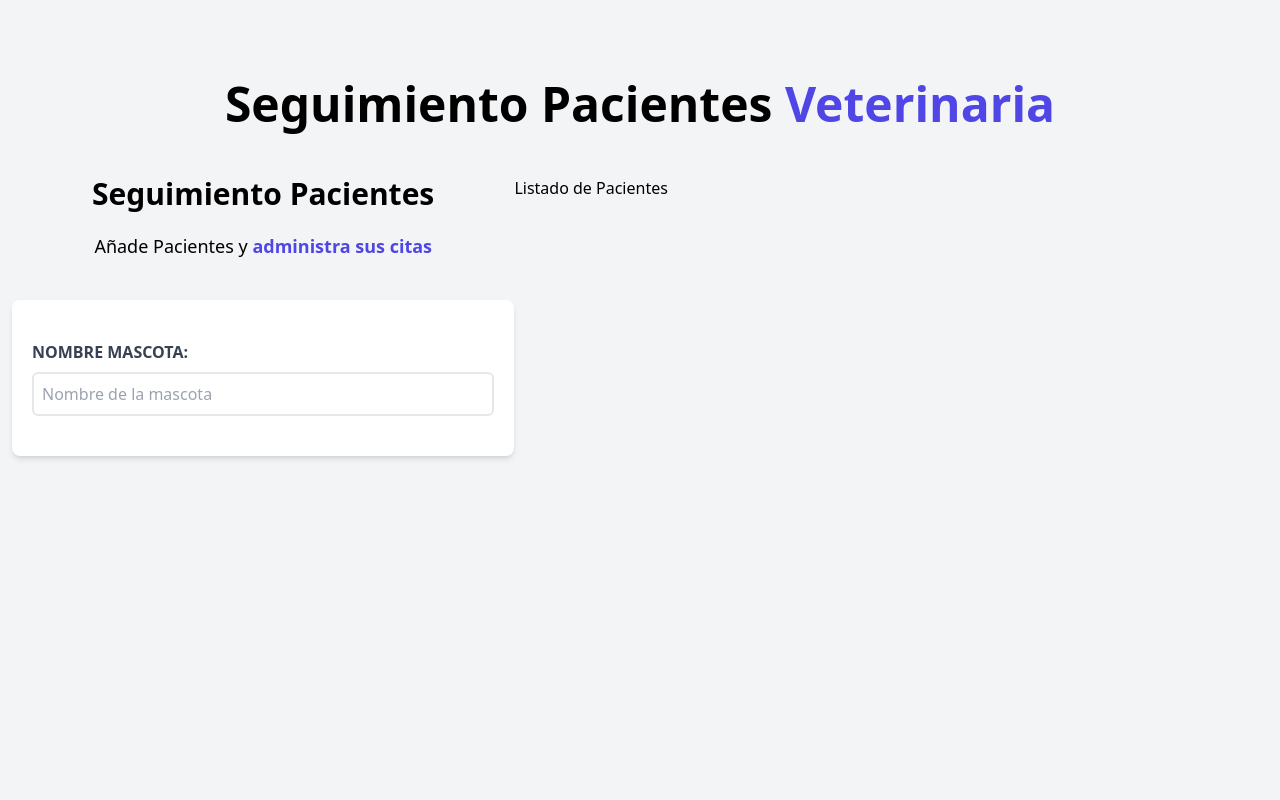
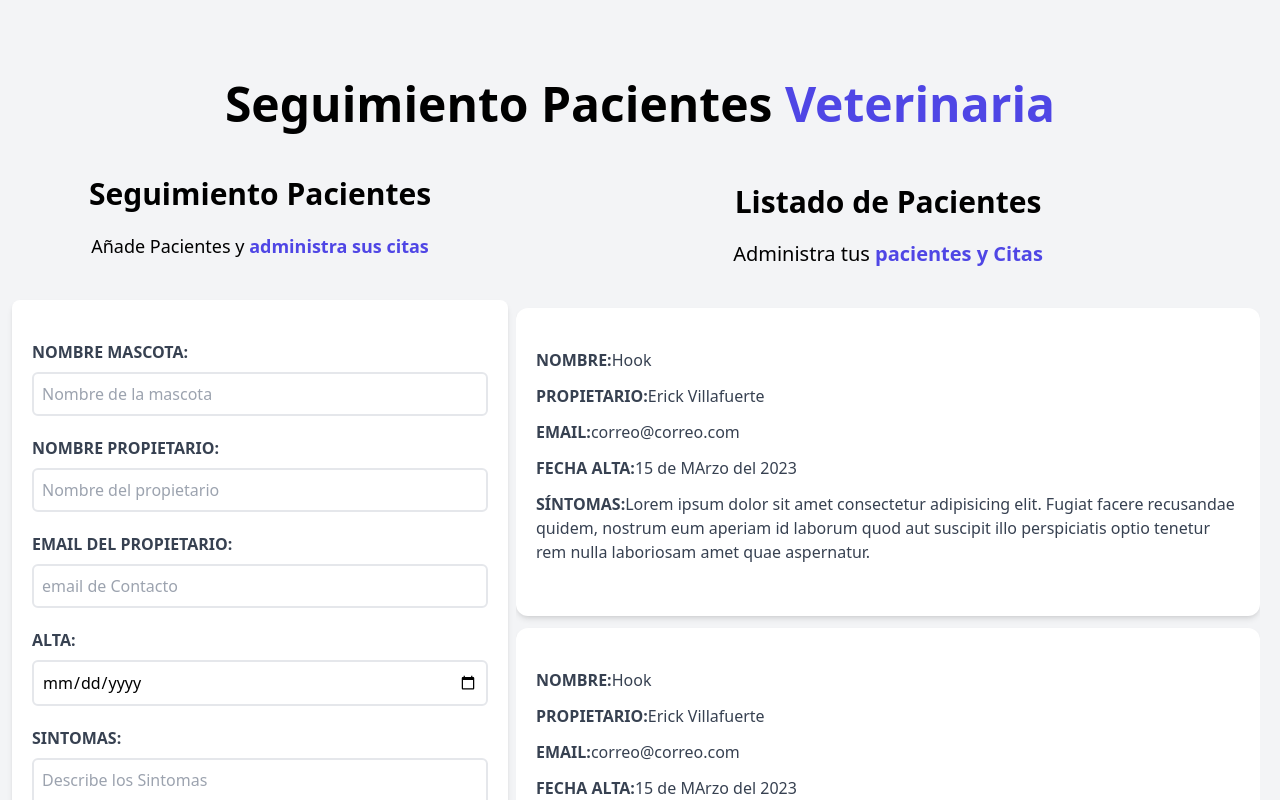
Before and after one commit to slizer98/citas-react, a React (Vite) app: page / in a window 1280 px wide. Shown: the top 800 px of the page. Built offline with nearby package versions, Linux system fonts and the light colour scheme.

Commit message:
separando cliente del componente formulario

```diff
--- a/src/components/Formulario.jsx
+++ b/src/components/Formulario.jsx
@@ -1,5 +1,7 @@
+import { useState, useEffect } from 'react';
 
 const Formulario = () => {
+
   return (
     <div className="md:w-1/2 lg:w-2/5">
      <h2 className="font-black text-3xl text-center">Seguimiento Pacientes</h2>
@@ -8,7 +10,7 @@ const Formulario = () => {
       <span className="text-indigo-600 font-bold">administra sus citas</span>
      </p>
      <form className="bg-white shadow-md rounded-lg py-10 px-5">
-      <div>
+      <div className="mb-5">
         <label htmlFor="mascota" className="block text-gray-700 uppercase font-bold">Nombre Mascota:</label>
         <input
           id="mascota"
@@ -17,6 +19,46 @@ const Formulario = () => {
           className="border-2 w-full p-2 mt-2 placeholder-gray-400 rounded-md"
         />
       </div>
+      <div className="mb-5">
+        <label htmlFor="propietiario" className="block text-gray-700 uppercase font-bold">Nombre Propietario:</label>
+        <input
+          id="propietario"
+          type="text"
+          placeholder="Nombre del propietario"
+          className="border-2 w-full p-2 mt-2 placeholder-gray-400 rounded-md"
+        />
+      </div>
+      <div className="mb-5">
+        <label htmlFor="email" className="block text-gray-700 uppercase font-bold">Email Del Propietario:</label>
+        <input
+          id="email"
+          type="email"
+          placeholder="email de Contacto"
+          className="border-2 w-full p-2 mt-2 placeholder-gray-400 rounded-md"
+        />
+      </div>
+      <div className="mb-5">
+        <label htmlFor="alta" className="block text-gray-700 uppercase font-bold">Alta:</label>
+        <input
+          id="alta"
+          type="date"
+          className="border-2 w-full p-2 mt-2 placeholder-gray-400 rounded-md"
+        />
+      </div>
+      <div className="mb-5">
+        <label htmlFor="alta" className="block text-gray-700 uppercase font-bold">Sintomas:</label>
+        <textarea
+          name=""
+          id="sintomas"
+          className="border-2 w-full p-2 mt-2 resize-none placeholder-gray-400 rounded-md"
+          placeholder="Describe los Sintomas"
+        />
+      </div>
+      <input
+        type="submit"
+        value="Agregar Paciente"
+        className="bg-indigo-600 w-full p-3 text-white uppercase font-bold rounded hover:bg-indigo-700 cursor-pointer transition-all duration-300"
+      />
      </form>
     </div>
   )
--- a/src/components/ListadoPacientes.jsx
+++ b/src/components/ListadoPacientes.jsx
@@ -1,8 +1,15 @@
+import Paciente from "./Paciente"
 
 const ListadoPacientes = () => {
   return (
-    <div className="w-1/2 lg:w-2/5">
-        <h2>Listado de Pacientes</h2>
+    <div className="sm:w-full md:w-3/5 m-2 md:h-screen overflow-y-scroll">
+        <h2 className="font-black text-3xl text-center">Listado de Pacientes</h2>
+        <p className="text-xl mt-5 mb-10 text-center">
+          Administra tus {''}
+          <span className="text-indigo-600 font-bold ">pacientes y Citas</span>
+        </p>
+        <Paciente />
+        <Paciente />
     </div>
   )
 }
--- /dev/null
+++ b/src/components/Paciente.jsx
@@ -0,0 +1,29 @@
+
+const Paciente = () => {
+  return (
+    <div className="mt-3 bg-white shadow-md px-5 py-10 rounded-xl">
+        <p className="font-bold mb-3 text-gray-700 uppercase">
+        Nombre:{''}
+            <span className="font-normal normal-case">Hook</span>
+        </p>
+        <p className="font-bold mb-3 text-gray-700 uppercase">
+        Propietario:{''}
+            <span className="font-normal normal-case">Erick Villafuerte</span>
+        </p>
+        <p className="font-bold mb-3 text-gray-700 uppercase">
+        Email:{''}
+            <span className="font-normal normal-case">correo@correo.com</span>
+        </p>
+        <p className="font-bold mb-3 text-gray-700 uppercase">
+        Fecha alta:{''}
+            <span className="font-normal normal-case">15 de MArzo del 2023</span>
+        </p>
+        <p className="font-bold mb-3 text-gray-700 uppercase">
+        Síntomas:{''}
+            <span className="font-normal normal-case">Lorem ipsum dolor sit amet consectetur adipisicing elit. Fugiat facere recusandae quidem, nostrum eum aperiam id laborum quod aut suscipit illo perspiciatis optio tenetur rem nulla laboriosam amet quae aspernatur.</span>
+        </p>
+    </div>
+  )
+}
+
+export default Paciente
```
